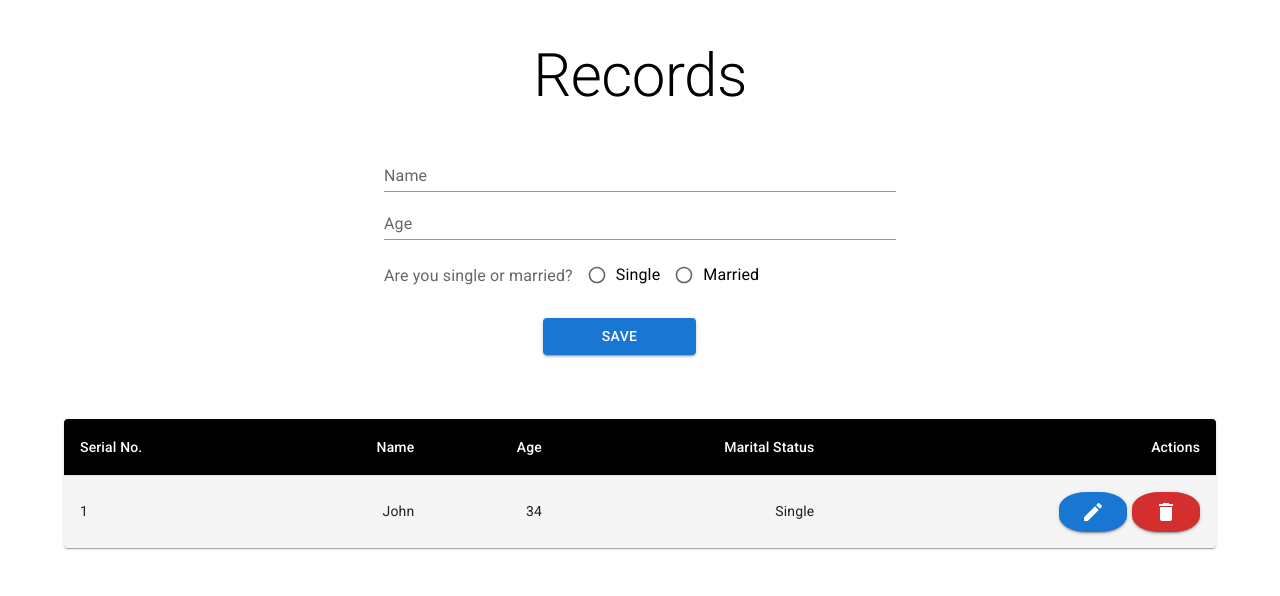
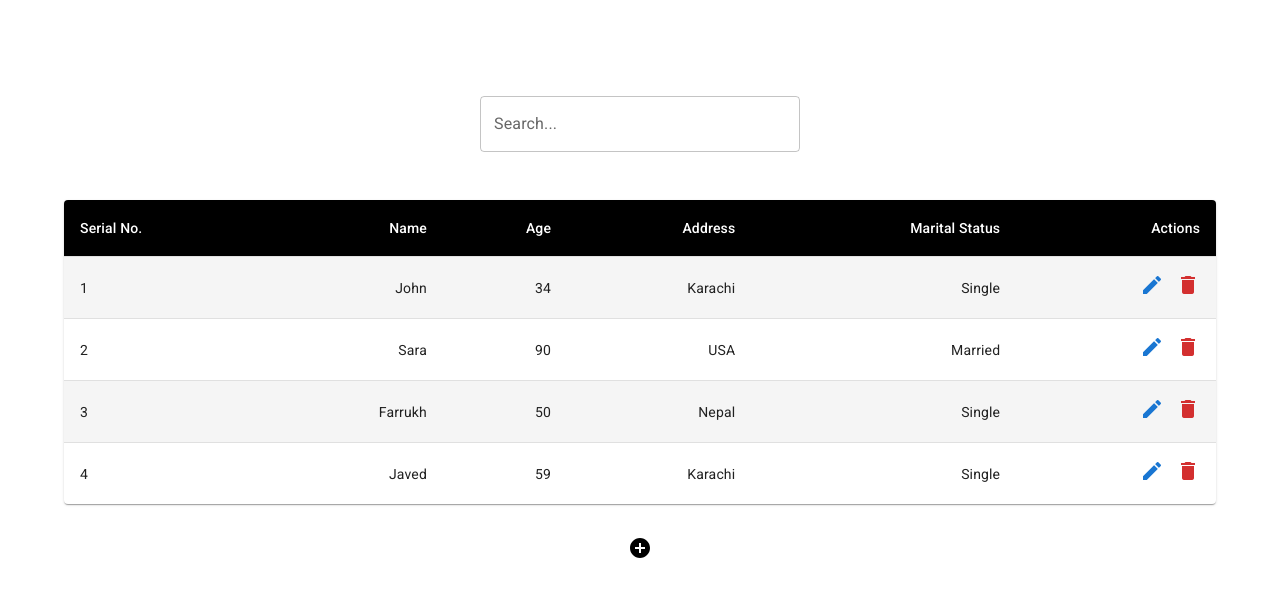
Before and after one commit to aimon-apify/react-hooks, a React (Create React App) app: page / in a window 1280 px wide. Shown: the top 596 px of the page. Built offline with nearby package versions, Linux system fonts and the light colour scheme.

Commit message:
Implemented search and filtering functionality

```diff
--- a/package.json
+++ b/package.json
@@ -12,9 +12,11 @@
     "@testing-library/react": "^13.4.0",
     "@testing-library/user-event": "^13.5.0",
     "lodash": "^4.17.21",
+    "lodash.debounce": "^4.0.8",
     "react": "^18.2.0",
     "react-dom": "^18.2.0",
     "react-scripts": "5.0.1",
+    "uuid": "^9.0.0",
     "web-vitals": "^2.1.4"
   },
   "scripts": {
--- a/src/App.js
+++ b/src/App.js
@@ -1,9 +1,14 @@
-import React, { lazy, Suspense, useRef, useMemo, useReducer, useState, useCallback } from "react";
-import Typography from "@mui/material/Typography";
+import React, { useEffect, lazy, Suspense, useRef, useMemo, useReducer, useState, useCallback } from "react";
+import AddCircleIcon from "@mui/icons-material/AddCircle";
+import CustomModal from "./components/modal.component";
+import useDebounce from "./hooks/useDebounce";
+import Search from "./components/Search";
+import { v4 as uuidv4 } from "uuid";
 import _ from "lodash";
+import "./index.css";
 
-const Form = lazy(() => import('./components/Form').then((module) => ({ default: module.Form })));
-const TableData = lazy(() => import('./components/TableData').then((module) => ({ default: module.TableData })));
+const Form = lazy(() => import("./components/Form").then((module) => ({ default: module.Form })));
+const TableData = lazy(() => import("./components/TableData").then((module) => ({ default: module.TableData })));
 
 export const types = {
   ON_EDIT_FORM: "ON_EDIT_FORM",
@@ -11,7 +16,7 @@ export const types = {
   RESET_FORM: "RESET_FORM",
 };
 
-const initialState = { name: "", age: "", maritalStatus: "" };
+const initialState = { id: "", name: "", age: "", address: "", maritalStatus: "" };
 
 function reducer(state, action) {
   switch (action.type) {
@@ -34,15 +39,37 @@ function reducer(state, action) {
 function App() {
   const prevFormData = useRef({});
   const [ind, setInd] = useState(null);
-  const [data, setData] = useState([{ name: "John", age: 34, maritalStatus: "Single" }]);
+  const [data, setData] = useState([
+    { name: "John", age: 34, address: "Karachi", maritalStatus: "Single" },
+    { name: "Sara", age: 90, address: "USA", maritalStatus: "Married" },
+    { name: "Farrukh", age: 50, address: "Nepal", maritalStatus: "Single" },
+    { name: "Javed", age: 59, address: "Karachi", maritalStatus: "Single" },
+  ]);
+  const [filterRecords, setFilterRecords] = useState([]);
   const [form, dispatch] = useReducer(reducer, initialState);
+  const [searchedData, setSearchedData] = useState([]);
+  const [searchQuery, setSearchQuery] = useState("");
+  const [open, setOpen] = useState(false);
+
+  const searchText = useDebounce(searchQuery);
+
+  const toggleOpen = () => setOpen((prev) => !prev);
+
+  useEffect(() => {
+    const filterRecords = [...data];
+    const getRecords = filterRecords.filter((_record) => _record.name.toLowerCase().includes(searchText.toLowerCase()));
+    setSearchedData(getRecords);
+    setFilterRecords(getRecords);
+  }, [searchText]);
+
+  const handleSearchQuery = (query) => setSearchQuery(query);
 
   const editMode = useMemo(() => typeof ind === "number", [ind]);
 
   const handleSubmit = (e) => {
     e.preventDefault();
 
-    if (!form.name || !form.age || !form.maritalStatus) return alert(`Form is not properly filled.`);
+    if (!form.name || !form.age || !form.address || !form.maritalStatus) return alert("Form is not properly filled.");
 
     if (editMode) {
       setData((_data) => {
@@ -51,20 +78,43 @@ function App() {
       });
       setInd(null);
     } else {
-      setData((_data) => _data.concat.apply(_data, [form]));
+      if (searchQuery !== "" && form.name.toLowerCase().includes(searchQuery.toLowerCase())) {
+        setFilterRecords((_record) => _record.concat.apply(_record, [form]));
+        setData((_data) => _data.concat.apply(_data, [form]));
+      } else {
+        setData((_data) => _data.concat.apply(_data, [form]));
+      }
     }
-
     dispatch({ type: types.RESET_FORM });
+    setOpen(false);
   };
 
   const handleUpdate = (index) => {
     setInd(index);
-    const payload = data[index];
-    prevFormData.current = payload;
-    dispatch({ type: types.ON_EDIT_FORM, payload });
+    if (searchQuery === "") {
+      const payload = data[index];
+      prevFormData.current = payload;
+      dispatch({ type: types.ON_EDIT_FORM, payload });
+    } else {
+      console.log("edit");
+      // const payload = filterRecords[index];
+      // prevFormData.current = payload;
+      // dispatch({ type: types.ON_EDIT_FORM, payload });
+    }
+    setOpen(true);
   };
 
-  const handleDelete = useCallback((index) => setData((_data) => _data.filter((_, i) => index !== i)), [setData]);
+  const handleDelete = useCallback(
+    (index) => {
+      if (searchQuery !== "") {
+        setFilterRecords((_record) => _record.filter((_, i) => index !== i));
+        setData(data.filter((_data) => _data !== filterRecords[index]));
+      } else {
+        setData(data.filter((_data, i) => index !== i));
+      }
+    },
+    [setData, setFilterRecords, searchQuery]
+  );
 
   const isFormChanged = useMemo(() => {
     if (!editMode) return true;
@@ -74,12 +124,27 @@ function App() {
 
   return (
     <div className="App">
-      <Typography variant="h2" component="h2" sx={{ marginTop: "2.5rem", textAlign: "center" }}>
-        Records
-      </Typography>
-      <Suspense fallback={<div>loading...</div>}>
-        <Form formData={form} onSubmit={handleSubmit} dispatch={dispatch} editMode={editMode} isChanged={isFormChanged} />
-        <TableData data={data} handleUpdate={handleUpdate} handleDelete={handleDelete} index={ind} />
+      <Search searchQuery={searchQuery} handleSearchQuery={handleSearchQuery} />
+      <Suspense fallback={<div>Loading...</div>}>
+        <TableData
+          data={data}
+          searchedData={searchedData}
+          handleUpdate={handleUpdate}
+          handleDelete={handleDelete}
+          searchQuery={searchQuery}
+          index={ind}
+          filterRecords={filterRecords}
+        />
+        <AddCircleIcon onClick={() => setOpen(true)} sx={{ display: "flex", margin: "auto", marginTop: "2rem" }} />
+        <CustomModal open={open} toggleOpen={toggleOpen}>
+          <Form
+            formData={form}
+            onSubmit={handleSubmit}
+            dispatch={dispatch}
+            editMode={editMode}
+            isChanged={isFormChanged}
+          />
+        </CustomModal>
       </Suspense>
     </div>
   );
--- a/src/components/Form.js
+++ b/src/components/Form.js
@@ -1,9 +1,7 @@
 import React, { lazy } from "react";
 import { types } from "../App";
 import Button from "@mui/material/Button";
-import Radio from "@mui/material/Radio";
 import RadioGroup from "@mui/material/RadioGroup";
-import FormControlLabel from "@mui/material/FormControlLabel";
 import FormLabel from "@mui/material/FormLabel";
 import styles from "./style.module.css";
 
@@ -15,8 +13,6 @@ const CustomFormControlLabel = lazy(() =>
 );
 
 export const Form = ({ formData, onSubmit, dispatch, editMode, isChanged }) => {
-  console.log("Form render");
-
   const handleFormChange =
     (name) =>
     ({ target: { value } }) => {
@@ -24,10 +20,12 @@ export const Form = ({ formData, onSubmit, dispatch, editMode, isChanged }) => {
     };
 
   return (
-    <div className={styles.wrapper}>
+    <div className={styles.formWrapper}>
       <form onSubmit={onSubmit} className={styles.submit}>
-        <CustomTextField type="text" value={formData.name} onChange={handleFormChange("name")} label="Name" />
-        <CustomTextField type="number" value={formData.age} onChange={handleFormChange("age")} label="Age" />
+        <CustomTextField value={formData.name} onChange={handleFormChange("name")} label="Name" placeholder="Name" />
+        <CustomTextField type="number" value={formData.age} onChange={handleFormChange("age")} label="Age" placeholder="Age" />
+        <CustomTextField value={formData.address} onChange={handleFormChange("address")} label="Address" placeholder="Address" />
+
         <div className={styles.married}>
           <FormLabel>Are you single or married?</FormLabel>
           <RadioGroup name="gender">
@@ -49,6 +47,7 @@ export const Form = ({ formData, onSubmit, dispatch, editMode, isChanged }) => {
             </div>
           </RadioGroup>
         </div>
+
         <Button
           size="medium"
           type="submit"
--- /dev/null
+++ b/src/components/Modal.js
@@ -0,0 +1,21 @@
+// const CustomModal = () => {
+//   return (
+//     <Modal
+//       open={open}
+//       onClose={handleClose}
+//       aria-labelledby="modal-modal-title"
+//       aria-describedby="modal-modal-description"
+//     >
+//       <Box className="modal">
+//         <Typography id="modal-modal-title" variant="h6" component="h2">
+//           Text in a modal
+//         </Typography>
+//         <Typography id="modal-modal-description" sx={{ mt: 2 }}>
+//           Duis mollis, est non commodo luctus, nisi erat porttitor ligula.
+//         </Typography>
+//       </Box>
+//     </Modal>
+//   );
+// };
+
+// export default Modal;
--- /dev/null
+++ b/src/components/Search.js
@@ -0,0 +1,15 @@
+import TextField from "@mui/material/TextField";
+
+const Search = ({ searchQuery, handleSearchQuery }) => {
+  return (
+    <TextField
+      label="Search..."
+      type="search"
+      value={searchQuery}
+      onChange={(e) => handleSearchQuery(e.target.value)}
+      sx={{ display: "flex", width: "25%", margin: "auto", marginTop: "6rem", marginBottom: "3rem" }}
+    />
+  );
+};
+
+export default Search;
--- a/src/components/TableData.js
+++ b/src/components/TableData.js
@@ -1,19 +1,18 @@
 import React from "react";
 import TableCell, { tableCellClasses } from "@mui/material/TableCell";
 import { styled } from "@mui/material/styles";
-import Button from "@mui/material/Button";
 import Table from "@mui/material/Table";
 import TableBody from "@mui/material/TableBody";
 import TableContainer from "@mui/material/TableContainer";
 import TableHead from "@mui/material/TableHead";
 import TableRow from "@mui/material/TableRow";
 import Paper from "@mui/material/Paper";
-import DeleteIcon from "@mui/icons-material/Delete";
-import EditIcon from "@mui/icons-material/Edit";
+import Icon from "@mui/material/Icon";
 import styles from "./style.module.css";
 
-export const TableData = ({ handleDelete, data, handleUpdate, index }) => {
-  console.log('Table render');
+export const TableData = ({ handleDelete, data, searchedData, handleUpdate, index, searchQuery, filterRecords }) => {
+  const SearchQueryData = searchQuery === "" ? data : [];
+  const showData = filterRecords.length > 0 && searchQuery !== "" ? filterRecords : SearchQueryData;
 
   const StyledTableCell = styled(TableCell)(({ theme }) => ({
     [`&.${tableCellClasses.head}`]: {
@@ -35,56 +34,56 @@ export const TableData = ({ handleDelete, data, handleUpdate, index }) => {
   }));
 
   return (
-    <TableContainer component={Paper} sx={{width: '90%', margin: 'auto'}}>
+    <TableContainer component={Paper} sx={{ width: "90%", margin: "auto" }}>
       <Table sx={{ minWidth: 700 }} aria-label="customized table">
-        {data.length === 0 && (
-          <p className={styles.norecord}>No records in DB.</p>
-        )}
-        {data.length > 0 && (
+        {showData.length === 0 && <p className={styles.norecord}>No records in DB.</p>}
+        {showData.length > 0 && (
           <TableHead>
             <TableRow>
               <StyledTableCell>Serial No.</StyledTableCell>
               <StyledTableCell align="right">Name</StyledTableCell>
               <StyledTableCell align="right">Age</StyledTableCell>
+              <StyledTableCell align="right">Address</StyledTableCell>
               <StyledTableCell align="right">Marital Status</StyledTableCell>
               <StyledTableCell align="right">Actions</StyledTableCell>
             </TableRow>
           </TableHead>
         )}
         <TableBody>
-          {data.map((item, i) => (
+          {showData.map((item, i) => {
+            const isDisabled = typeof i === "number" ? i === index : false;
+            return (
               <StyledTableRow key={`${item.name}-${i}`}>
                 <StyledTableCell component="th" scope="row">
                   {i + 1}
                 </StyledTableCell>
                 <StyledTableCell align="right">{item.name}</StyledTableCell>
                 <StyledTableCell align="right">{item.age}</StyledTableCell>
+                <StyledTableCell align="right">{item.address}</StyledTableCell>
+                <StyledTableCell align="right">{item.maritalStatus}</StyledTableCell>
                 <StyledTableCell align="right">
-                {item.maritalStatus}
-              </StyledTableCell>
-              <StyledTableCell align="right">
-                <Button
-                  variant="contained"
+                  <Icon
+                    color={isDisabled ? "disabled" : "primary"}
+                    className="cursor-pointer"
                     onClick={() => handleUpdate(i)}
-                  disabled={typeof i === "number" ? i === index : false}
-                  sx={{ borderRadius: "40%", marginRight: "0.3rem" }}
-                  size="large"
+                    disabled={isDisabled}
+                    fontSize="medium"
                   >
-                  <EditIcon />
-                </Button>
-                <Button
-                  variant="contained"
+                    edit_circle
+                  </Icon>
+                  <Icon
+                    color={isDisabled ? "disabled" : "error"}
+                    className="cursor-pointer ml-12"
                     onClick={() => handleDelete(i)}
-                  disabled={typeof i === "number" ? i === index : false}
-                  sx={{ borderRadius: "40%" }}
-                  color="error"
-                  size="large"
+                    disabled={isDisabled}
+                    fontSize="medium"
                   >
-                  <DeleteIcon />
-                </Button>
+                    delete_cirle
+                  </Icon>
                 </StyledTableCell>
               </StyledTableRow>
-          ))}
+            );
+          })}
         </TableBody>
       </Table>
     </TableContainer>
--- /dev/null
+++ b/src/components/modal.component.js
@@ -0,0 +1,47 @@
+import React from "react";
+import Backdrop from "@mui/material/Backdrop";
+import Box from "@mui/material/Box";
+import Modal from "@mui/material/Modal";
+import Fade from "@mui/material/Fade";
+import PropTypes from 'prop-types'
+
+const style = {
+  position: "absolute",
+  top: "50%",
+  left: "50%",
+  transform: "translate(-50%, -50%)",
+  width: 400,
+  bgcolor: "background.paper",
+  border: "2px solid #000",
+  boxShadow: 24,
+  p: 4,
+};
+
+function CustomModal({ children, open, toggleOpen }) {
+  return (
+    <Modal
+      aria-labelledby="transition-modal-title"
+      aria-describedby="transition-modal-description"
+      open={open}
+      onClose={toggleOpen}
+      closeAfterTransition
+      BackdropComponent={Backdrop}
+      BackdropProps={{
+        timeout: 500,
+      }}
+      fullScreen
+    >
+      <Fade in={open}>
+        <Box sx={style}>{children}</Box>
+      </Fade>
+    </Modal>
+  );
+}
+
+CustomModal.propTypes = {
+  children: PropTypes.element.isRequired,
+  open: PropTypes.bool.isRequired,
+  toggleOpen: PropTypes.func.isRequired,
+}
+
+export default CustomModal;
--- a/src/components/style.module.css
+++ b/src/components/style.module.css
@@ -1,4 +1,4 @@
-.wrapper {
+.formWrapper {
   display: flex;
   justify-content: center;
   margin: 2rem 0 4rem 0;
@@ -11,7 +11,6 @@
 .submit {
   display: flex;
   flex-direction: column;
-  width: 40%;
 }
 
 .married {
--- a/src/form/CustomFormControlLabel.js
+++ b/src/form/CustomFormControlLabel.js
@@ -2,7 +2,7 @@ import React from "react";
 import Radio from "@mui/material/Radio";
 import FormControlLabel from "@mui/material/FormControlLabel";
 
-export const CustomFormControlLabel = ({ key, value, label, checked, onChange }) => {
+export const CustomFormControlLabel = ({ key, value, label, checked, onChange, control }) => {
   return (
     <FormControlLabel
       key={key}
@@ -10,7 +10,11 @@ export const CustomFormControlLabel = ({ key, value, label, checked, onChange })
       label={label}
       checked={checked}
       onChange={onChange}
-      control={<Radio size="small" />}
+      control={control}
     />
   );
 };
+
+CustomFormControlLabel.defaultProps = {
+  control: <Radio size="small" />
+};
--- a/src/form/CustomTextField.js
+++ b/src/form/CustomTextField.js
@@ -1,13 +1,15 @@
 import React from "react";
+import PropTypes from "prop-types";
 import TextField from "@mui/material/TextField";
 
-export const CustomTextField = ({ value, onChange, label, type }, props) => {
+export const CustomTextField = ({ type, id, variant, color, placeholder, value, onChange, label }) => {
   return (
     <TextField
       type={type}
-      id="standard-basic"
-      variant="standard"
-      color="secondary"
+      id={id}
+      variant={variant}
+      color={color}
+      placeholder={placeholder}
       value={value}
       onChange={onChange}
       label={label}
@@ -15,9 +17,20 @@ export const CustomTextField = ({ value, onChange, label, type }, props) => {
   );
 };
 
-// CustomTextField.defaultProps = {
-//   type: "text",
-//   id: "standard-basic",
-//   variant: "standard",
-//   color: "secondary"
-// };
+CustomTextField.propTypes = {
+  type: PropTypes.string.isRequired,
+  id: PropTypes.string.isRequired,
+  variant: PropTypes.string.isRequired,
+  color: PropTypes.string.isRequired,
+  placeholder: PropTypes.string.isRequired,
+  // value: PropTypes.string.isRequired,
+  onChange: PropTypes.func.isRequired,
+  label: PropTypes.string.isRequired,
+};
+
+CustomTextField.defaultProps = {
+  type: "text",
+  id: "standard-basic",
+  variant: "standard",
+  color: "secondary",
+};
--- /dev/null
+++ b/src/hooks/useDebounce.js
@@ -0,0 +1,19 @@
+import { useEffect, useState } from "react";
+
+const useDebounce = (value, delay = 700) => {
+  const [debouncedValue, setDebouncedValue] = useState(value);
+
+  useEffect(() => {
+    const handler = setTimeout(() => {
+      setDebouncedValue(value);
+    }, delay);
+
+    return () => {
+      clearTimeout(handler);
+    };
+  }, [delay, value]);
+
+  return debouncedValue;
+};
+
+export default useDebounce;
--- a/src/index.css
+++ b/src/index.css
@@ -11,3 +11,19 @@ code {
   font-family: source-code-pro, Menlo, Monaco, Consolas, 'Courier New',
     monospace;
 }
+
+.cursor-pointer {
+  cursor: pointer;
+}
+
+.ml-4 {
+  margin-left: 4px;
+}
+
+.ml-8 {
+  margin-left: 8px;
+}
+
+.ml-12 {
+  margin-left: 12px;
+}
```
Also changed, not shown: 1 other file (tests, documents, lock files or other folders). Lines whose indentation alone changed are shown as unchanged.
